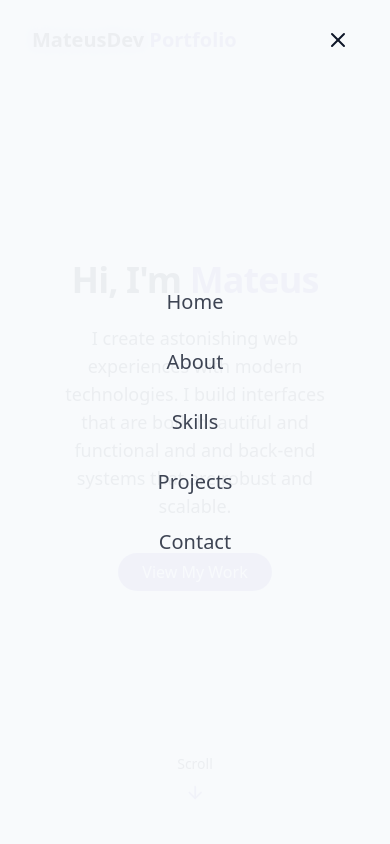
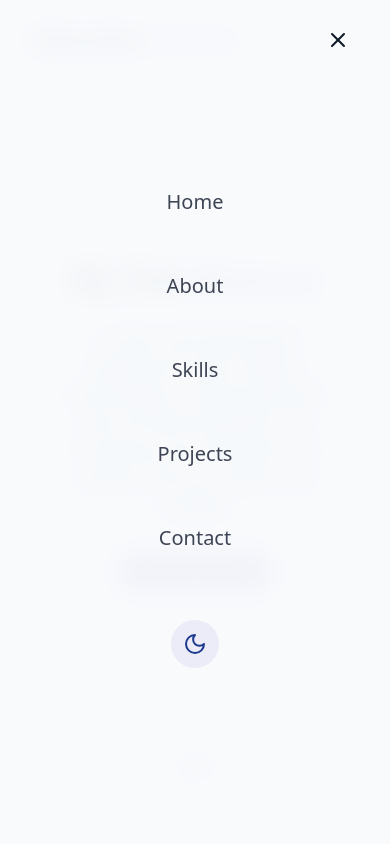
Before and after one commit to mateuscastro5/personal-portfolio, a React (Vite) app: page / in a window 390 px wide. Both pictures are taken after a click on the button "Open Menu". Shown: the top 844 px of the page. Built offline with nearby package versions, Linux system fonts and the light colour scheme.

Commit message:
feat: Add theme toggle button to Navbar and improve theme detection in ThemeToggle

```diff
--- a/src/components/Navbar.jsx
+++ b/src/components/Navbar.jsx
@@ -1,5 +1,5 @@
 import { cn } from "@/lib/utils";
-import { Menu, X } from "lucide-react";
+import { Menu, X, Sun, Moon } from "lucide-react";
 import { useEffect, useState } from "react";
 
 const navItems = [
@@ -54,35 +54,59 @@ export const Navbar = () => {
         </div>
 
         {/* mobile nav */}
-
         <button
           onClick={() => setIsMenuOpen((prev) => !prev)}
-          className="md:hidden p-2 text-foreground z-50"
+          className="md:hidden p-2 text-foreground z-[60] relative"
           aria-label={isMenuOpen ? "Close Menu" : "Open Menu"}
         >
-          {isMenuOpen ? <X size={24} /> : <Menu size={24} />}{" "}
+          {isMenuOpen ? <X size={24} /> : <Menu size={24} />}
         </button>
 
+        {/* Mobile menu overlay */}
         <div
           className={cn(
-            "fixed inset-0 bg-background/95 backdroup-blur-md z-40 flex flex-col items-center justify-center",
+            "fixed inset-0 bg-background/95 backdrop-blur-md z-50",
             "transition-all duration-300 md:hidden",
+            "flex items-center justify-center min-h-screen",
             isMenuOpen
               ? "opacity-100 pointer-events-auto"
               : "opacity-0 pointer-events-none"
           )}
         >
-          <div className="flex flex-col space-y-8 text-xl">
+          <div className="flex flex-col space-y-8 text-xl text-center w-full px-8 py-20">
             {navItems.map((item, key) => (
               <a
                 key={key}
                 href={item.href}
-                className="text-foreground/80 hover:text-primary transition-colors duration-300"
+                className="text-foreground/80 hover:text-primary transition-colors duration-300 py-3"
                 onClick={() => setIsMenuOpen(false)}
               >
                 {item.name}
               </a>
             ))}
+
+            {/* Theme toggle for mobile */}
+            <div className="pt-6 flex justify-center">
+              <button
+                onClick={() => {
+                  const isDark = document.documentElement.classList.contains('dark');
+                  if (isDark) {
+                    document.documentElement.classList.remove('dark');
+                    localStorage.setItem('theme', 'light');
+                  } else {
+                    document.documentElement.classList.add('dark');
+                    localStorage.setItem('theme', 'dark');
+                  }
+                }}
+                className="p-3 rounded-full bg-primary/10 hover:bg-primary/20 transition-colors duration-300"
+              >
+                {document.documentElement.classList.contains('dark') ? (
+                  <Sun className="h-6 w-6 text-yellow-300" />
+                ) : (
+                  <Moon className="h-6 w-6 text-blue-900" />
+                )}
+              </button>
+            </div>
           </div>
         </div>
       </div>
--- a/src/components/ThemeToggle.jsx
+++ b/src/components/ThemeToggle.jsx
@@ -7,12 +7,15 @@ export const ThemeToggle = () => {
 
   useEffect(() => {
     const storedTheme = localStorage.getItem("theme");
-    if (storedTheme === "dark") {
+    const systemPrefersDark = window.matchMedia('(prefers-color-scheme: dark)').matches;
+
+    if (storedTheme === "dark" || (!storedTheme && systemPrefersDark)) {
       setIsDarkMode(true);
       document.documentElement.classList.add("dark");
     } else {
+      setIsDarkMode(false);
+      document.documentElement.classList.remove("dark");
       localStorage.setItem("theme", "light");
-      setIsDarkMode(false);
     }
   }, []);
 
```
